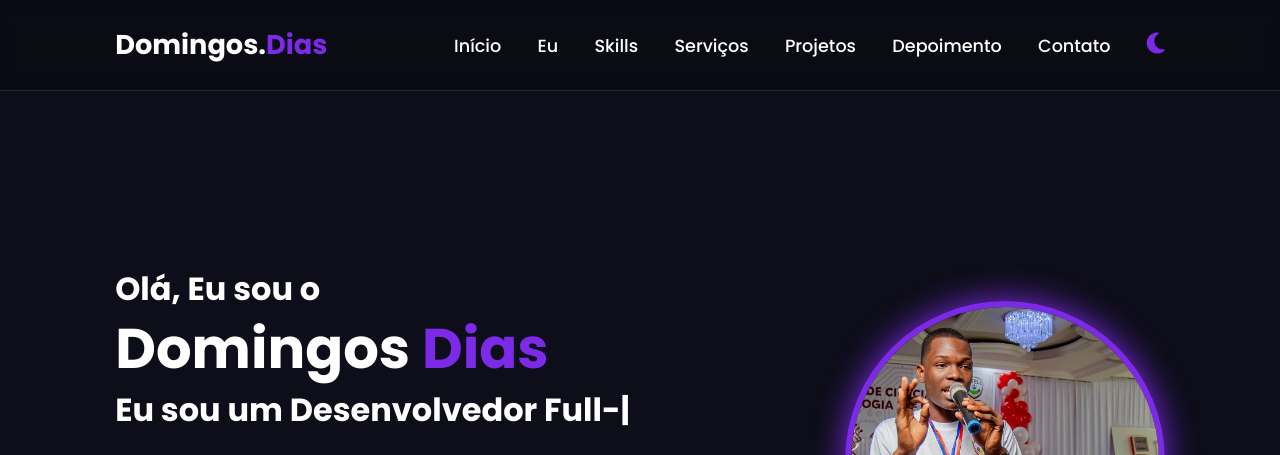
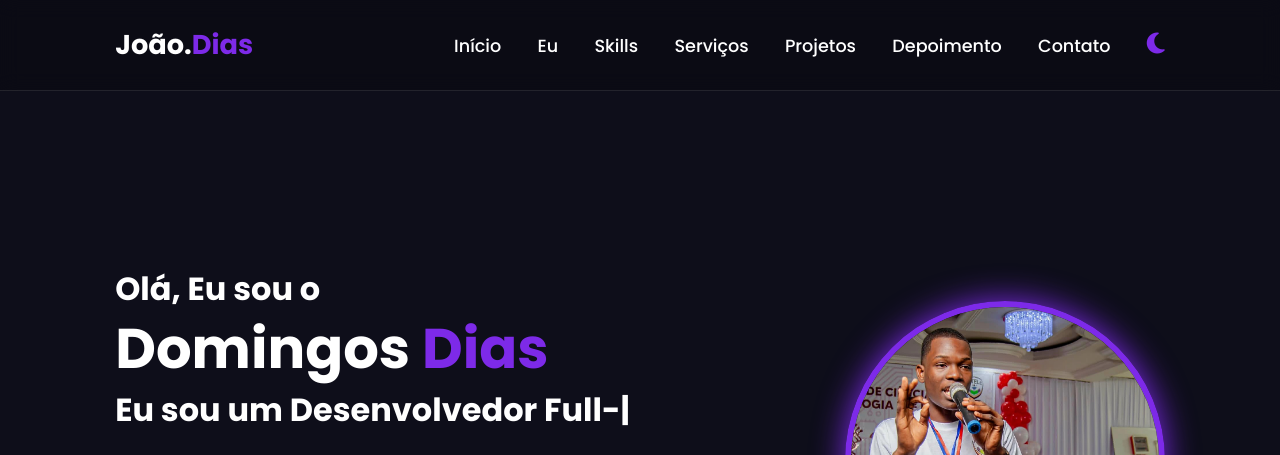
Before and after one commit to Domingos-programador-web/domingosdias, a plain HTML site: page index.html in a window 1280 px wide. Shown: the top 455 px of the page. Drawn offline with nearby package versions, Linux system fonts and the light colour scheme.

Commit message:
update index.html

```diff
--- a/index.html
+++ b/index.html
@@ -47,7 +47,7 @@
 
 
     <header class="header">
-        <a href="#home" class="logo">Domingos.<span class="dias">Dias</span></a>
+        <a href="#home" class="logo">João.<span class="dias">Dias</span></a>
         <i class="fas fa-bars" id="menu-icon"></i>
         <nav class="navbar">
             <a href="#home">Início</a>
```
